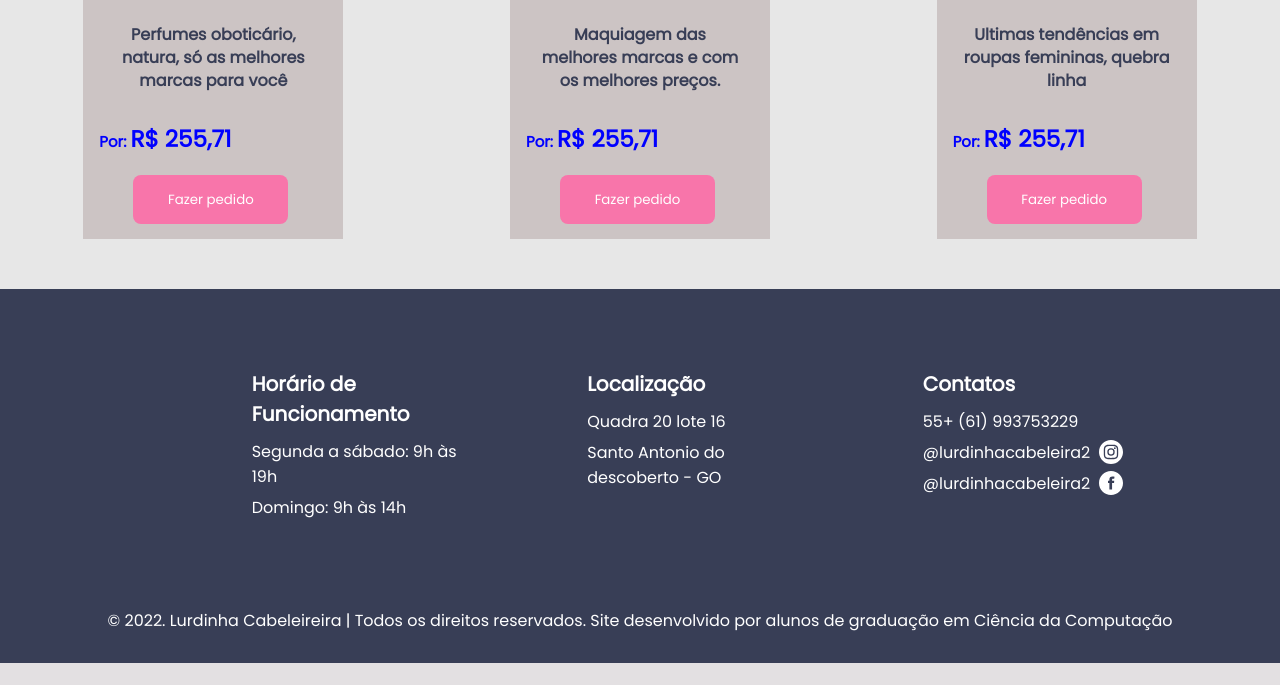
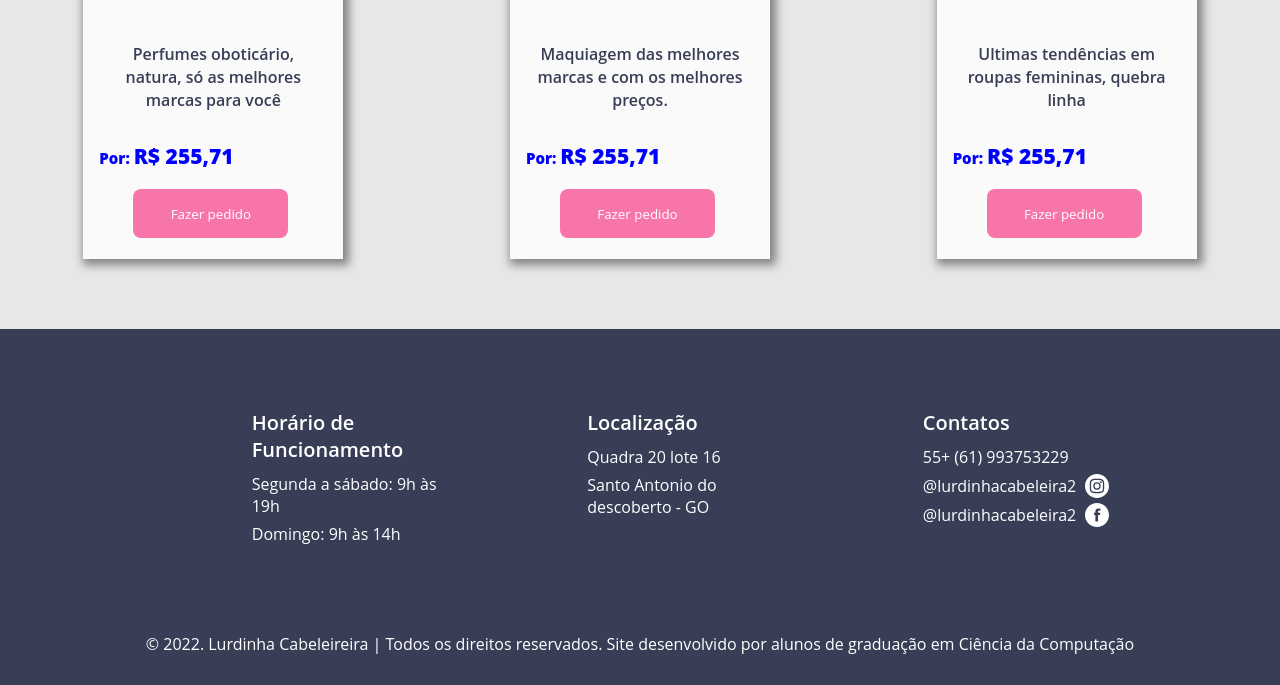
Before and after one commit to DanielVilarinho/ProjetoPCC, a PHP site: page /produtos.html in a window 1280 px wide. Shown: the part 1071-1756 px from the top of the page. Before the commit the page ends 1734 px from the top, so only its background shows below. Run offline with PHP 8.4, Linux system fonts and the light colour scheme.

Commit message:
mudando cores de fundo

```diff
--- a/index.html
+++ b/index.html
@@ -25,7 +25,7 @@
                 <div class="line3"></div>
             </div>
             <ul class="navlist">
-                <li><a href="">Produtos</a></li>
+                <li><a href="./produtos.html">Produtos</a></li>
                 <li><a href="./servicos.html">Serviços</a></li>
                 <li><a href="">Contato</a></li>
                 <li><a href="./cadastro.html" id="ec">Entrar/Cadastrar</a></li>
--- a/login.css
+++ b/login.css
@@ -1,3 +1,6 @@
+*{
+    font-family: "Open Sans";
+}
 body{
     background-color:#e7e7e7;
 }
--- a/produtos.html
+++ b/produtos.html
@@ -58,6 +58,7 @@
                         <p class="valorprod">Por: <span>R$ 255,71</span></p>
                         <a href="https://www.youtube.com/"> <button class="prodbtn">Fazer pedido</button> </a>
                     </div>
+
 
                 </div>
 
--- a/style.css
+++ b/style.css
@@ -1,5 +1,5 @@
 *{
-    font-family: 'Poppins', sans-serif;
+    font-family: 'Open Sans';
     margin: 0;
     padding: 0;
     box-sizing: border-box;
@@ -204,7 +204,7 @@
 .cards .servbox{
   width: 95%;
   max-height: 218px;
-  background-color: rgb(204, 196, 196);
+  background-color: rgba(255, 255, 255, 0.801);
   margin-bottom: 65px;
   display: flex;
   justify-content: space-between;
@@ -332,9 +332,10 @@
 .prodbox{
   width: 260px;
   height: 390px;
-  background-color: rgb(204, 196, 196);
-  margin-bottom: 50px;
+  background-color: rgba(255, 255, 255, 0.801);;
+  margin-bottom: 70px;
   align-items: center;
+  box-shadow: 3px 3px 9px 3px #00000070;
 }
 .iconinsta{
   margin-left: 5px;
@@ -368,7 +369,7 @@
 }
 
 .valorprod span{
-  font-size: 23px;
+  font-size: 21px;
   font-weight: 800;
 }
 
```
